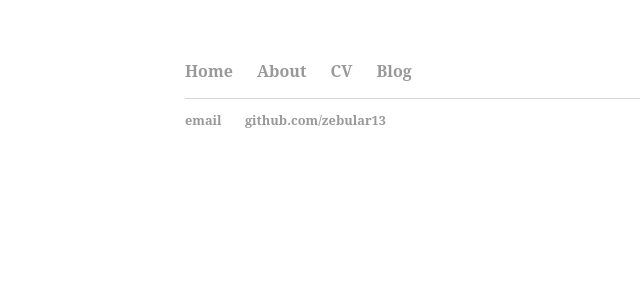
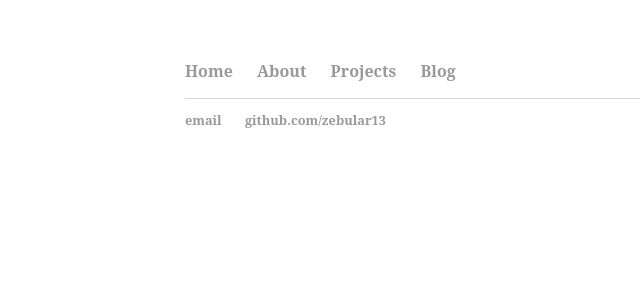
Before and after one commit to zebular13/zebular13.github.io, a Jekyll site: the page built from index.html, in a window 1280 px wide. Shown: the top 300 px of the page, without its empty margins (7-647 px from the left). Built offline with Jekyll 4.4.1, drawn with Linux system fonts in a browser that asks for light colours; Markdown is read by kramdown in place of the engine named in the settings.

Commit message:
changed cv to projects

```diff
--- a/_layouts/default.html
+++ b/_layouts/default.html
@@ -11,7 +11,7 @@
 	    		<ul>
 	        		<li><a href="/">Home</a></li>
 		        	<li><a href="/about">About</a></li>
-	        		<li><a href="/projects">CV</a></li>
+	        		<li><a href="/projects">Projects</a></li>
 	        		<li><a href="/blog">Blog</a></li>
 	    		</ul>
 			</nav>
```
